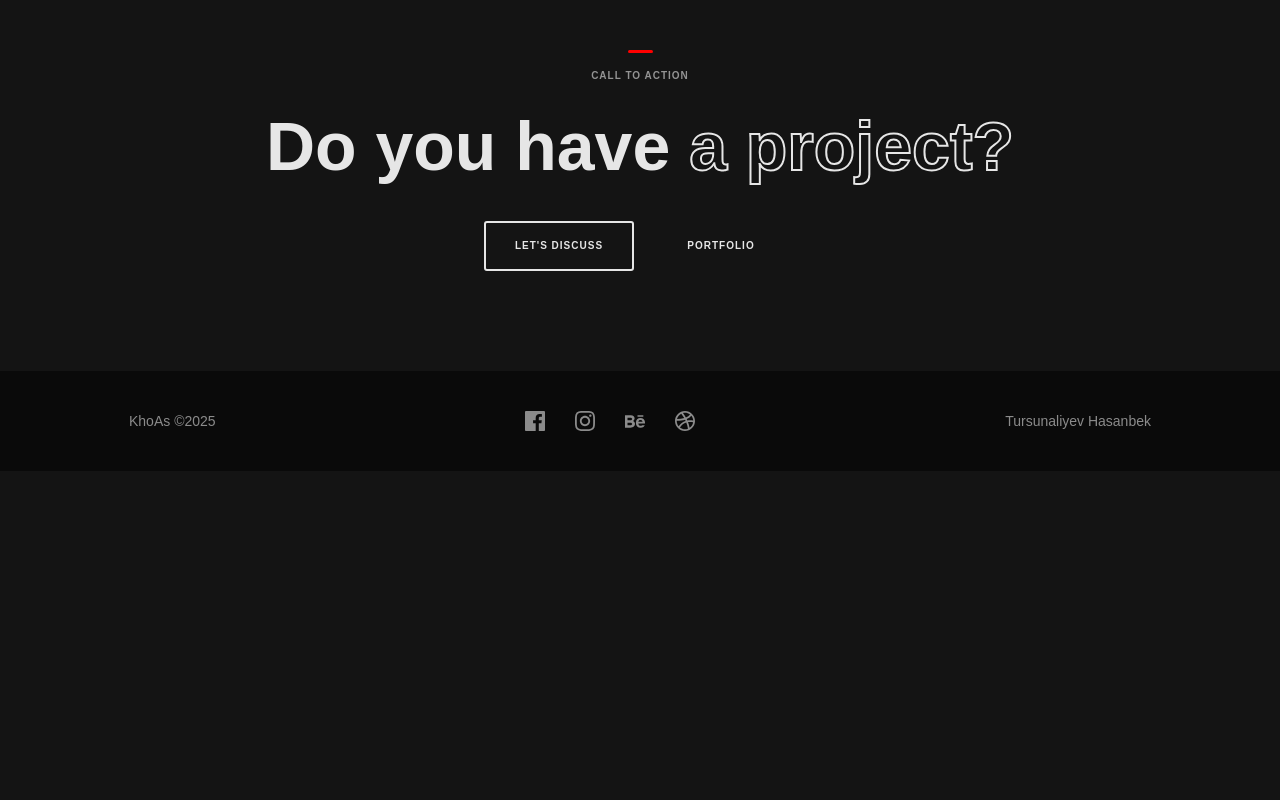
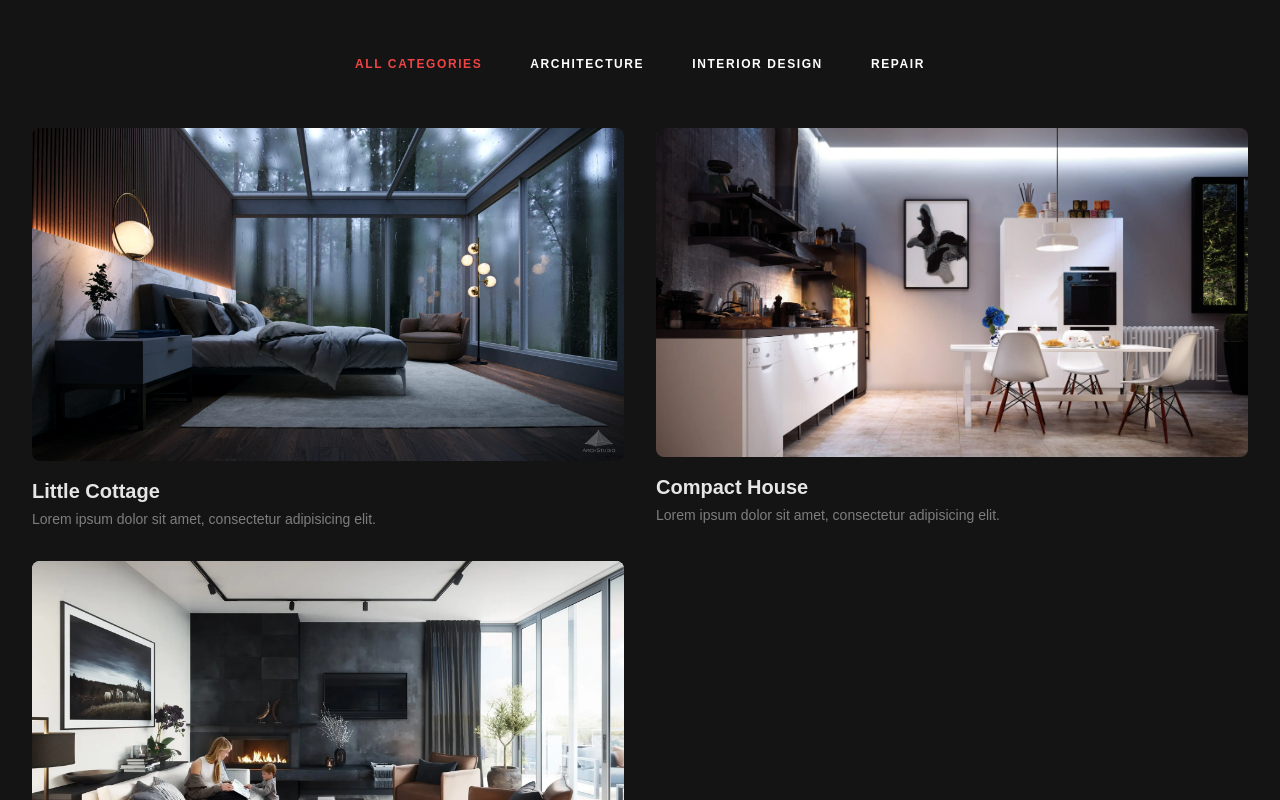
Before and after one commit to Asliddin2002/Web_app_for_designer, a Next.js app: page /portfolio in a window 1280 px wide. Shown: the part 640-1440 px from the top of the page. Before the commit the page ends 1111 px from the top, so only its background shows below. Built offline with nearby package versions, Linux system fonts and the light colour scheme.

Commit message:
portfolio details

```diff
--- /dev/null
+++ b/src/app/portfolio/[id]/page.tsx
@@ -0,0 +1,131 @@
+"use client";
+import React from "react";
+import { motion } from "framer-motion";
+import Banner from "@/components/banner";
+import Devider from "@/components/devider";
+import Footer from "@/components/footer";
+import Image from "next/image";
+
+type ImageItem = {
+  src: string;
+  alt?: string;
+  width: number;
+  height: number;
+};
+
+const images: ImageItem[] = [
+  { src: "/images/interior1.webp", width: 400, height: 600 },
+  { src: "/images/interior2.webp", width: 600, height: 400 },
+  { src: "/images/interior3.webp", width: 500, height: 500 },
+  { src: "/images/interior1.webp", width: 400, height: 500 },
+  { src: "/images/interior2.webp", width: 500, height: 300 },
+  { src: "/images/interior3.webp", width: 600, height: 500 },
+  { src: "/images/interior1.webp", width: 400, height: 400 },
+  { src: "/images/interior2.webp", width: 500, height: 600 },
+];
+
+const ProjectDetails = () => {
+  // Animation variants
+  const container = {
+    hidden: { opacity: 0 },
+    show: {
+      opacity: 1,
+      transition: {
+        staggerChildren: 0.1,
+      },
+    },
+  };
+
+  const item = {
+    hidden: { opacity: 0, y: 20 },
+    show: { opacity: 1, y: 0, transition: { duration: 0.5 } },
+  };
+
+  return (
+    <section>
+      <Banner
+        devider="portfolio"
+        title1="Explore Our Amazing"
+        title2={"Professional Cases"}
+        desc="Lorem ipsum dolor sit amet, consectetur adipisicing elit."
+      />
+
+      {/* Masonry Grid Container */}
+      <div className="p-4 container mx-auto">
+        <motion.div
+          variants={container}
+          initial="hidden"
+          animate="show"
+          className="grid grid-cols-1 sm:grid-cols-2 lg:grid-cols-3 xl:grid-cols-4 gap-4 auto-rows-[minmax(200px,auto)]"
+        >
+          {images.map((image, index) => (
+            <motion.div
+              key={index}
+              variants={item}
+              className={`overflow-hidden rounded-md shadow-lg hover:shadow-xl transition-shadow duration-300 ${
+                index % 5 === 0 ? "lg:row-span-2" : ""
+              } ${index % 3 === 0 ? "sm:col-span-2" : ""}`}
+              whileHover={{ scale: 1.02 }}
+              transition={{ type: "spring", stiffness: 400 }}
+            >
+              <Image
+                src={image.src}
+                alt={image.alt || `Project ${index + 1}`}
+                width={image.width}
+                height={image.height}
+                className="w-full h-full object-cover rounded-md hover:brightness-90 transition duration-300"
+                placeholder="blur"
+                blurDataURL="/placeholder.jpg" // Add a small placeholder image
+              />
+            </motion.div>
+          ))}
+        </motion.div>
+      </div>
+
+      {/* CTA Section */}
+      <div className="mt-[50px] mb-[100px]">
+        <Devider text="Call to action" />
+        <motion.div
+          className="text-center mt-[40px]"
+          initial={{ opacity: 0, y: 20 }}
+          animate={{ opacity: 1, y: 0 }}
+          transition={{ delay: 0.2 }}
+        >
+          <h1 className="text-[34px] md:text-[68px] font-extrabold mt-3 md:mt-[20px] text-customwhite text-center">
+            Do you have{" "}
+            <span className="text-transparent stroke-text">a project?</span>
+          </h1>
+        </motion.div>
+
+        <motion.div
+          className="text-customwhite text-[10px] tracking-widest font-semibold mt-[60px] flex items-center justify-center gap-3"
+          initial={{ opacity: 0 }}
+          animate={{ opacity: 1 }}
+          transition={{ delay: 0.4 }}
+        >
+          <motion.button
+            className="py-2 w-[150px] border-[2px] rounded-[3px] border-customwhite hover:text-[#DF0303] cursor-pointer transition duration-500"
+            whileHover={{
+              scale: 1.05,
+              backgroundColor: "rgba(255,255,255,0.1)",
+            }}
+            whileTap={{ scale: 0.95 }}
+          >
+            LET'S DISCUSS
+          </motion.button>
+          <motion.button
+            className="w-[150px] hover:text-[#DF0303] cursor-pointer transition duration-500"
+            whileHover={{ scale: 1.05 }}
+            whileTap={{ scale: 0.95 }}
+          >
+            PORTFOLIO
+          </motion.button>
+        </motion.div>
+      </div>
+
+      <Footer />
+    </section>
+  );
+};
+
+export default ProjectDetails;
--- a/src/app/portfolio/page.tsx
+++ b/src/app/portfolio/page.tsx
@@ -1,6 +1,7 @@
 import Banner from "@/components/banner";
 import Devider from "@/components/devider";
 import Footer from "@/components/footer";
+import ProjectList from "@/components/portfolio";
 import React from "react";
 
 const Projects = () => {
@@ -12,6 +13,7 @@ const Projects = () => {
         title2={"Professional Cases"}
         desc="Lorem ipsum dolor sit amet, consectetur adipisicing elit."
       />
+      <ProjectList />
       {/* <Devider text="Portfolio" count={"01"} /> */}
       <div className="mt-[50px] mb-[100px]">
         <Devider text="Call to action" />
--- a/src/components/footer/index.tsx
+++ b/src/components/footer/index.tsx
@@ -2,8 +2,8 @@ import React from "react";
 
 function Footer() {
   return (
-    <footer className="w-full bg-[#0A0A0A] text-[#8B8B8B] py-6 text-sm container mx-auto h-[100px] flex items-center justify-between">
-      <div className="container mx-auto px-4 flex flex-col md:flex-row justify-between items-center gap-4 max-w-[1054px]">
+    <footer className="w-full bg-[#0A0A0A] text-[#8B8B8B] py-6 text-sm  h-[100px] flex items-center justify-between">
+      <div className="container mx-auto px-4 flex flex-col md:flex-row justify-between items-center gap-4 max-w-[1054px] container mx-auto">
         <div className="text-sm">KhoAs ©2025</div>
 
         <div className="flex gap-[30px] text-lg">
--- /dev/null
+++ b/src/components/portfolio/index.tsx
@@ -0,0 +1,161 @@
+"use client";
+import React from "react";
+import Image from "next/image";
+import { motion, AnimatePresence } from "framer-motion";
+import { useInView } from "react-intersection-observer";
+import Link from "next/link";
+
+interface ProjectCard {
+  id: number;
+  title: string;
+  description: string;
+  categories: string[];
+  imageUrl: string;
+}
+
+const projects: ProjectCard[] = [
+  {
+    id: 1,
+    title: "Little Cottage",
+    description: "Lorem ipsum dolor sit amet, consectetur adipisicing elit.",
+    categories: ["INTERIOR", "ARCHITECTURE"],
+    imageUrl: "/images/interior1.webp",
+  },
+  {
+    id: 2,
+    title: "Compact House",
+    description: "Lorem ipsum dolor sit amet, consectetur adipisicing elit.",
+    categories: ["INTERIOR", "REPAIR"],
+    imageUrl: "/images/interior2.webp",
+  },
+  {
+    id: 3,
+    title: "Conten Libra",
+    description: "Lorem ipsum dolor sit amet, consectetur adipisicing elit.",
+    categories: ["INTERIOR", "REPAIR"],
+    imageUrl: "/images/interior3.webp",
+  },
+];
+
+const categories = [
+  "ALL CATEGORIES",
+  "ARCHITECTURE",
+  "INTERIOR DESIGN",
+  "REPAIR",
+];
+
+const ProjectItem = ({ project }: { project: ProjectCard }) => {
+  const [ref, inView] = useInView({
+    triggerOnce: true,
+    threshold: 0.1,
+  });
+
+  return (
+    <motion.div
+      ref={ref}
+      initial={{ opacity: 0, y: 20 }}
+      animate={inView ? { opacity: 1, y: 0 } : {}}
+      transition={{ duration: 0.6, ease: "easeOut" }}
+      className="group relative cursor-pointer"
+    >
+      {/* Wrap the content with Link */}
+      <Link href={`/portfolio/${project.id}`} passHref>
+        {/* Project Image with hover effect */}
+        <motion.div
+          className="aspect-w-16 aspect-h-9 w-full overflow-hidden rounded-lg bg-gray-200"
+          whileHover={{ scale: 1.02 }}
+          transition={{ type: "spring", stiffness: 400, damping: 10 }}
+        >
+          <Image
+            src={project.imageUrl}
+            alt={project.title}
+            width={600}
+            height={400}
+            className="w-full h-full object-cover object-center group-hover:opacity-90 transition-opacity"
+          />
+        </motion.div>
+
+        {/* Project Info */}
+        <motion.div
+          className="mt-4"
+          initial={{ opacity: 0 }}
+          animate={{ opacity: 1 }}
+          transition={{ delay: 0.3 }}
+        >
+          <h3 className="text-xl font-semibold text-customwhite">
+            {project.title}
+          </h3>
+          <p className="mt-1 text-customwhite opacity-50 text-sm">
+            {project.description}
+          </p>
+        </motion.div>
+      </Link>
+    </motion.div>
+  );
+};
+
+export default function ProjectList() {
+  const [activeCategory, setActiveCategory] = React.useState("ALL CATEGORIES");
+
+  const filteredProjects =
+    activeCategory === "ALL CATEGORIES"
+      ? projects
+      : projects.filter(
+          (project) =>
+            project.categories
+              .map((c) => c.toUpperCase())
+              .includes(activeCategory.toUpperCase()) ||
+            (activeCategory === "INTERIOR DESIGN" &&
+              project.categories.includes("INTERIOR"))
+        );
+
+  return (
+    <div className="min-h-screen py-12 px-4 sm:px-6 lg:px-8">
+      <div className="max-w-7xl mx-auto">
+        {/* Category Filters with animation */}
+        <motion.div
+          className="flex flex-wrap items-center justify-center gap-4 mb-12 tracking-widest"
+          initial={{ opacity: 0, y: -20 }}
+          animate={{ opacity: 1, y: 0 }}
+          transition={{ duration: 0.5 }}
+        >
+          {categories.map((category) => (
+            <motion.button
+              key={category}
+              onClick={() => setActiveCategory(category)}
+              className={`px-4 py-2 text-xs font-semibold transition-colors cursor-pointer ${
+                activeCategory === category
+                  ? "text-customred"
+                  : "text-customwhite"
+              }`}
+              whileHover={{ scale: 1.05 }}
+              whileTap={{ scale: 0.95 }}
+              animate={{
+                color: activeCategory === category ? "#EF4444" : "#FFFFFF",
+              }}
+              transition={{ type: "spring", stiffness: 300 }}
+            >
+              {category}
+            </motion.button>
+          ))}
+        </motion.div>
+
+        {/* Projects Grid with animation */}
+        <AnimatePresence mode="wait">
+          <motion.div
+            key={activeCategory}
+            initial={{ opacity: 0 }}
+            animate={{ opacity: 1 }}
+            exit={{ opacity: 0 }}
+            transition={{ duration: 0.3 }}
+            className="grid grid-cols-1 md:grid-cols-2 gap-8"
+          >
+            {filteredProjects.map((project) => (
+              <ProjectItem key={project.id} project={project} />
+            ))}
+          </motion.div>
+        </AnimatePresence>
+      </div>
+    </div>
+  );
+}
```
